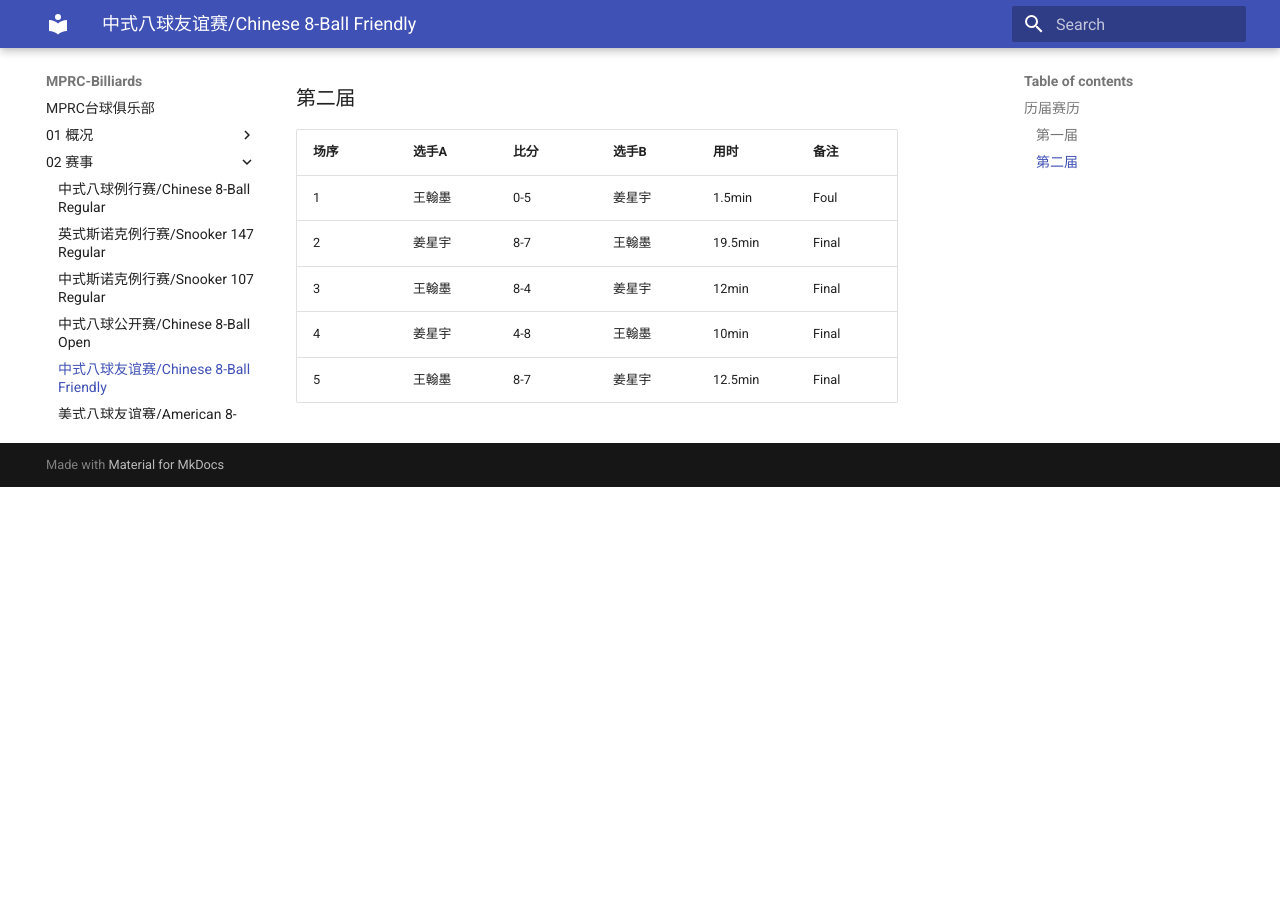
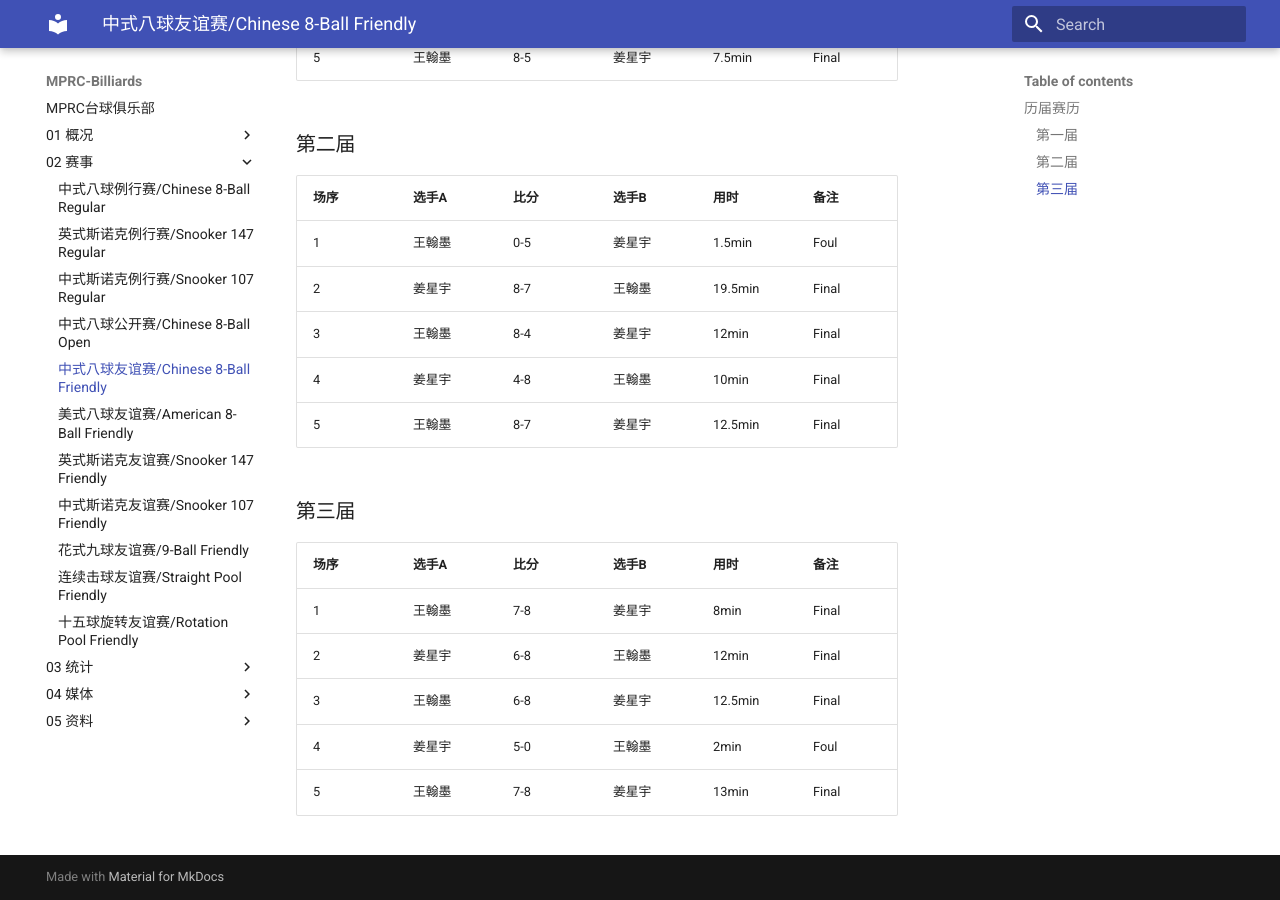
Before and after one commit to mprc-billiards/mprc-billiards.github.io, an MkDocs documentation site: the page built from docs/02-赛事/B01-中式八球友谊赛.md, in a window 1280 px wide and 900 px high, scrolled down 1160 px. Built offline with MkDocs 1.6.1 and Material for MkDocs 9.7.7, drawn with Linux system fonts in a browser that asks for light colours; before the commit the page ends 1647 px from its top, so only the background shows below that; some of the changed text lies outside the part shown.

Commit message:
update 2024.11.28

```diff
--- a/docs/02-赛事/B01-中式八球友谊赛.md
+++ b/docs/02-赛事/B01-中式八球友谊赛.md
@@ -4,6 +4,7 @@
 | ---- | ---------- | ----------- | ------ | ---- | ------ |
 | 1    | 2024.10.31 | 邱德拔体育馆 | 王翰墨 | 3-2 | 姜星宇 |
 | 2    | 2024.11.07 | 邱德拔体育馆 | 王翰墨 | 3-2 | 姜星宇 |
+| 2    | 2024.11.07 | 邱德拔体育馆 | 姜星宇 | 4-1 | 王翰墨 |
 
 中式八球友谊赛为友谊赛，不计入积分，部分比赛记录可能丢失。
 
@@ -30,3 +31,13 @@
 | 3    | 王翰墨 | 8-4 | 姜星宇 | 12min | Final |
 | 4    | 姜星宇 | 4-8 | 王翰墨 | 10min | Final |
 | 5    | 王翰墨 | 8-7 | 姜星宇 | 12.5min | Final |
+
+### 第三届
+
+| 场序 | 选手A  | 比分 | 选手B  | 用时 | 备注 |
+| ---- | ------ | ---- | ------ | ---- | ---- |
+| 1    | 王翰墨 | 7-8 | 姜星宇 | 8min | Final |
+| 2    | 姜星宇 | 6-8 | 王翰墨 | 12min | Final |
+| 3    | 王翰墨 | 6-8 | 姜星宇 | 12.5min | Final |
+| 4    | 姜星宇 | 5-0 | 王翰墨 | 2min | Foul |
+| 5    | 王翰墨 | 7-8 | 姜星宇 | 13min | Final |
```
